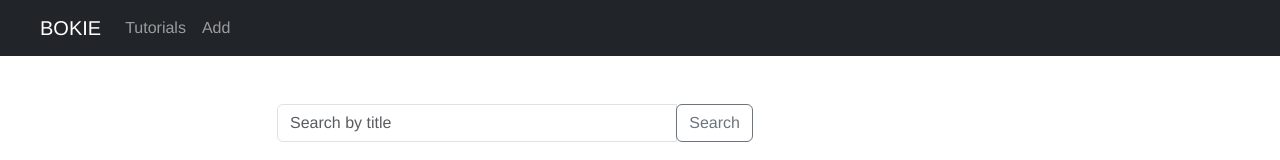
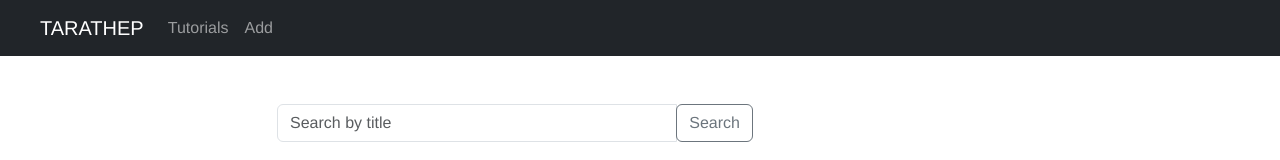
Before and after one commit to tarathep/bokie-tutorial-frontend, a Vue app: page / in a window 1280 px wide. Shown: the top 160 px of the page. Built offline with nearby package versions, Linux system fonts and the light colour scheme; no server answers.

Commit message:
change header name

```diff
--- a/src/App.vue
+++ b/src/App.vue
@@ -3,7 +3,7 @@
     <!-- Add Nav Bar boostap -->
     <nav class="navbar navbar-expand navbar-dark bg-dark">
       <!-- router link to index -->
-      <router-link to="/" class="navbar-brand"><div style=" margin-left: 40px;">BOKIE</div></router-link>
+      <router-link to="/" class="navbar-brand"><div style=" margin-left: 40px;">TARATHEP</div></router-link>
       <div class="navbar-nav mr-auto">
         <li class="nav-item">
           <!-- router link to /tutorials -->
```
